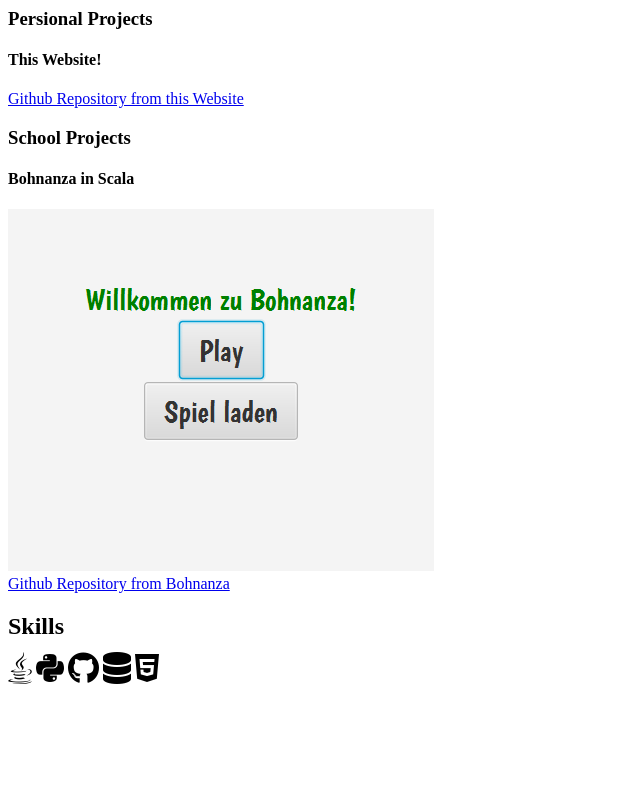
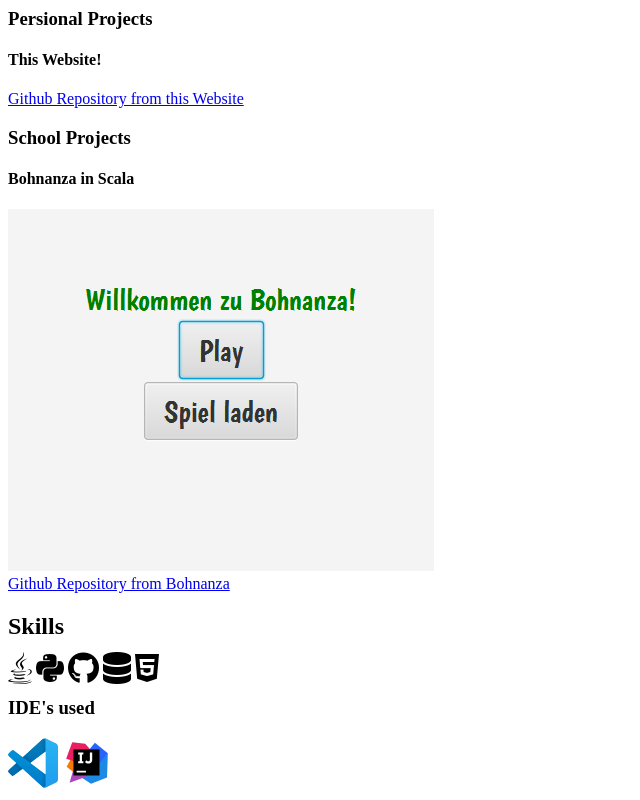
Before and after one commit to maejana/Portfolio-Website, a plain HTML site: page index.html in a window 1280 px wide. Shown: the part 3102-3902 px from the top of the page, without its empty margins (0-640 px from the left). Before the commit the page ends 3788 px from the top, so only its background shows below. Drawn offline with Linux system fonts and the light colour scheme.

Commit message:
skill icons

```diff
--- a/index.html
+++ b/index.html
@@ -71,6 +71,13 @@
                 <i class="fa-solid fa-database fa-2xl"></i>
                 <i class="fa-brands fa-html5 fa-2xl"></i>
             </div>
+            <h3> IDE's used</h3>
+            <div class="ides">
+                <div class="vscode-icon">
+                    <img src="images\vscode.svg" width="50"/>
+                    <img src="images\icons8-intellij-idea.svg" width="50"/>
+                </div>
+            </div>
         </section>
     </body>
 </html>
```
Also changed, not shown: images/icons8-intellij-idea.svg (added), images/vscode.svg (added).
